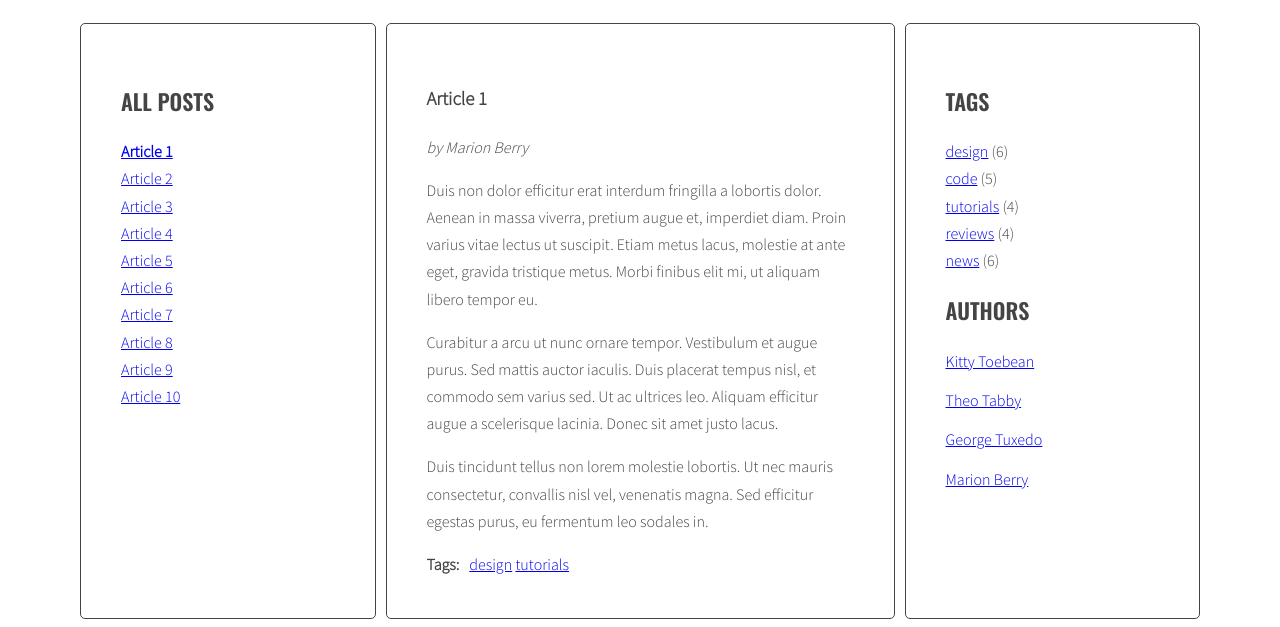
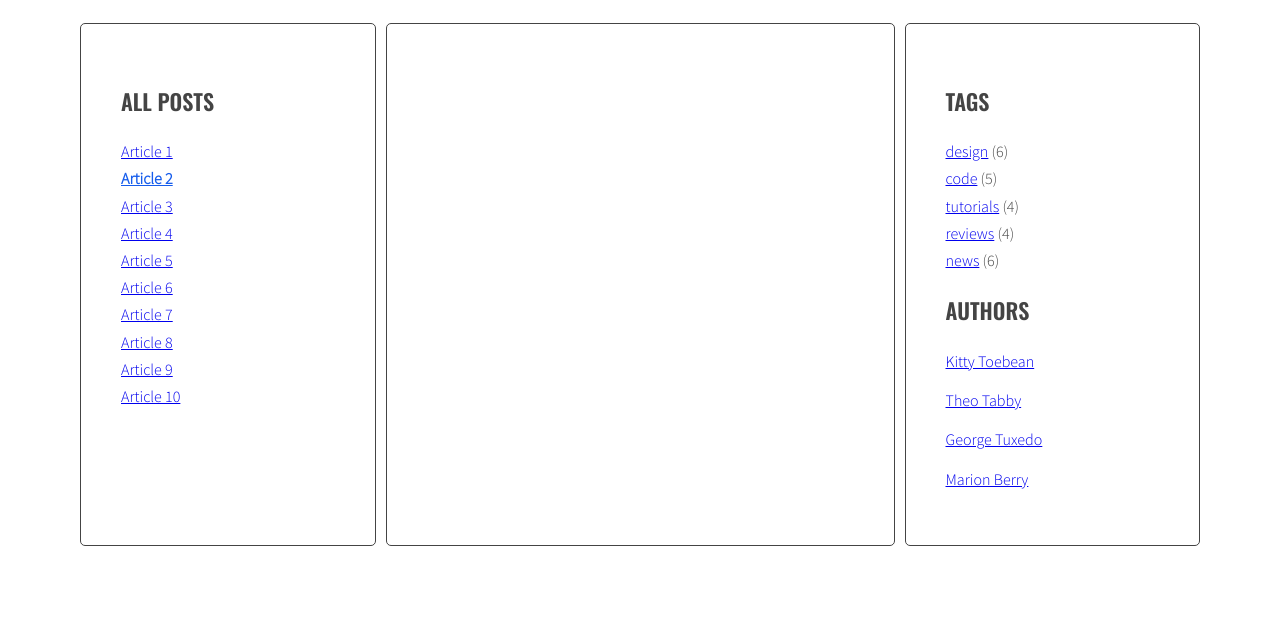
Before and after one commit to maciejkostecki/javascript-blog, a website: page index.html in a window 1280 px wide. Both pictures are taken after a click on the link "Article 2". Shown: the part 220-847 px from the top of the page. After the commit the page ends 800 px from the top, so only its background shows below. Drawn offline with nearby package versions, Linux system fonts and the light colour scheme.

Commit message:
added js, added debug css

```diff
--- a/js/script.js
+++ b/js/script.js
@@ -1,14 +1,24 @@
 'use strict';
 
 function titleClickHandler(event){
+  const clickedElement = this;
   console.log('Link was clicked!');
-  console.log(event);
 
-  /* remove class 'active' from all article links  */
+  /* [DONE] remove class 'active' from all article links  */
+	const activeLinks = document.querySelectorAll('.titles a.active');
+	for(let activeLink of activeLinks) {
+		activeLink.classList.remove('active');
+	}
 
-  /* add class 'active' to the clicked link */
+  /* [in progess] add class 'active' to the clicked link */
+	clickedElement.classList.add('active');
 
-  /* remove class 'active' from all articles */
+
+  /* [DONE] remove class 'active' from all articles */
+	const activeArticles = document.querySelectorAll('.posts article.active');
+	for(let activeArticle of activeArticles) {
+		activeArticle.classList.remove('active');
+	}
 
   /* get 'href' attribute from the clicked link */
 
--- a/sass/style.scss
+++ b/sass/style.scss
@@ -118,3 +118,7 @@ body {
     margin: 0 10px 0 0;
   }
 }
+
+
+/* temp */
+.titles a.active {color:#155CEC;}
```
Also changed, not shown: css/style.css, 1 other file.
